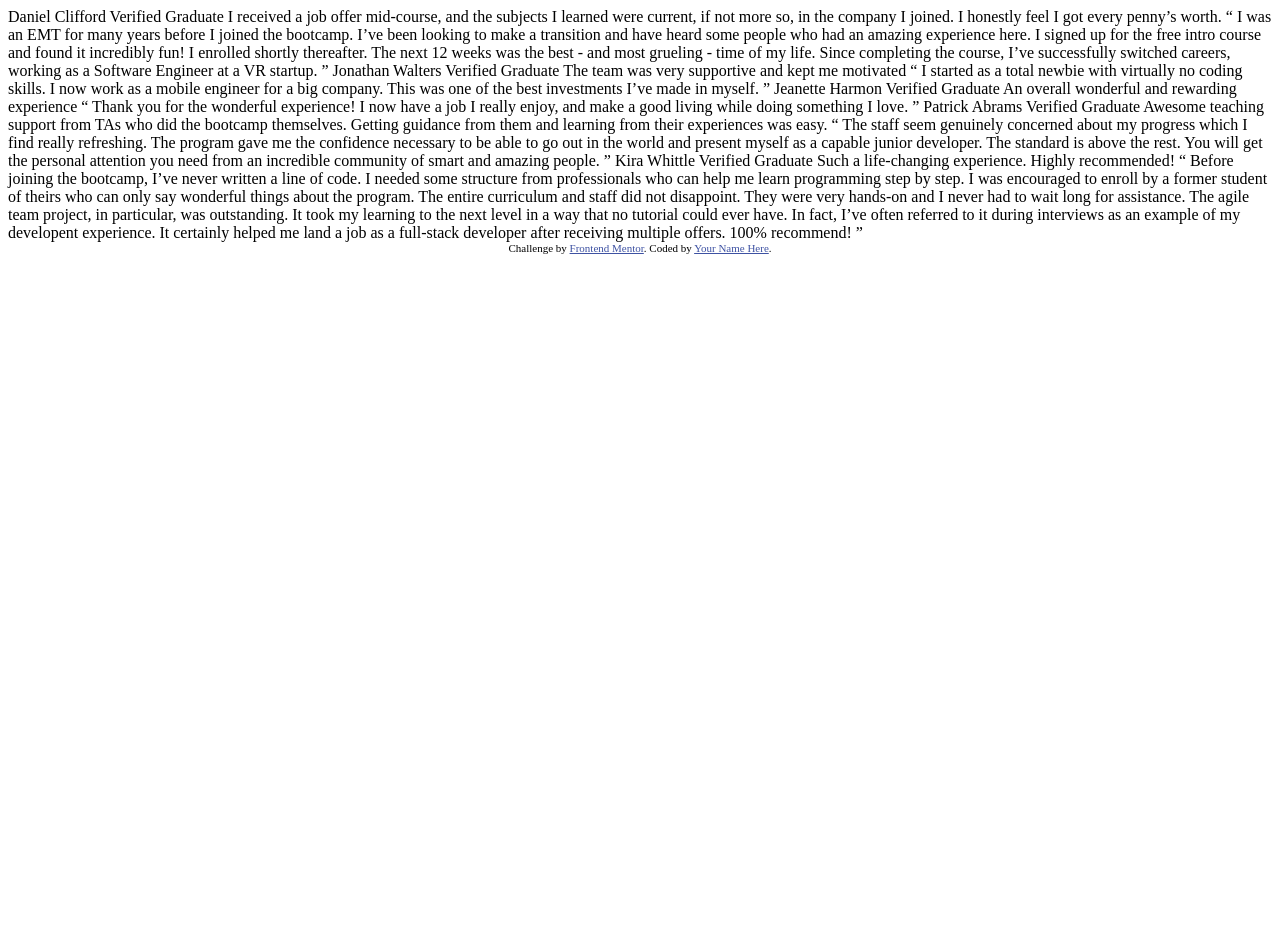
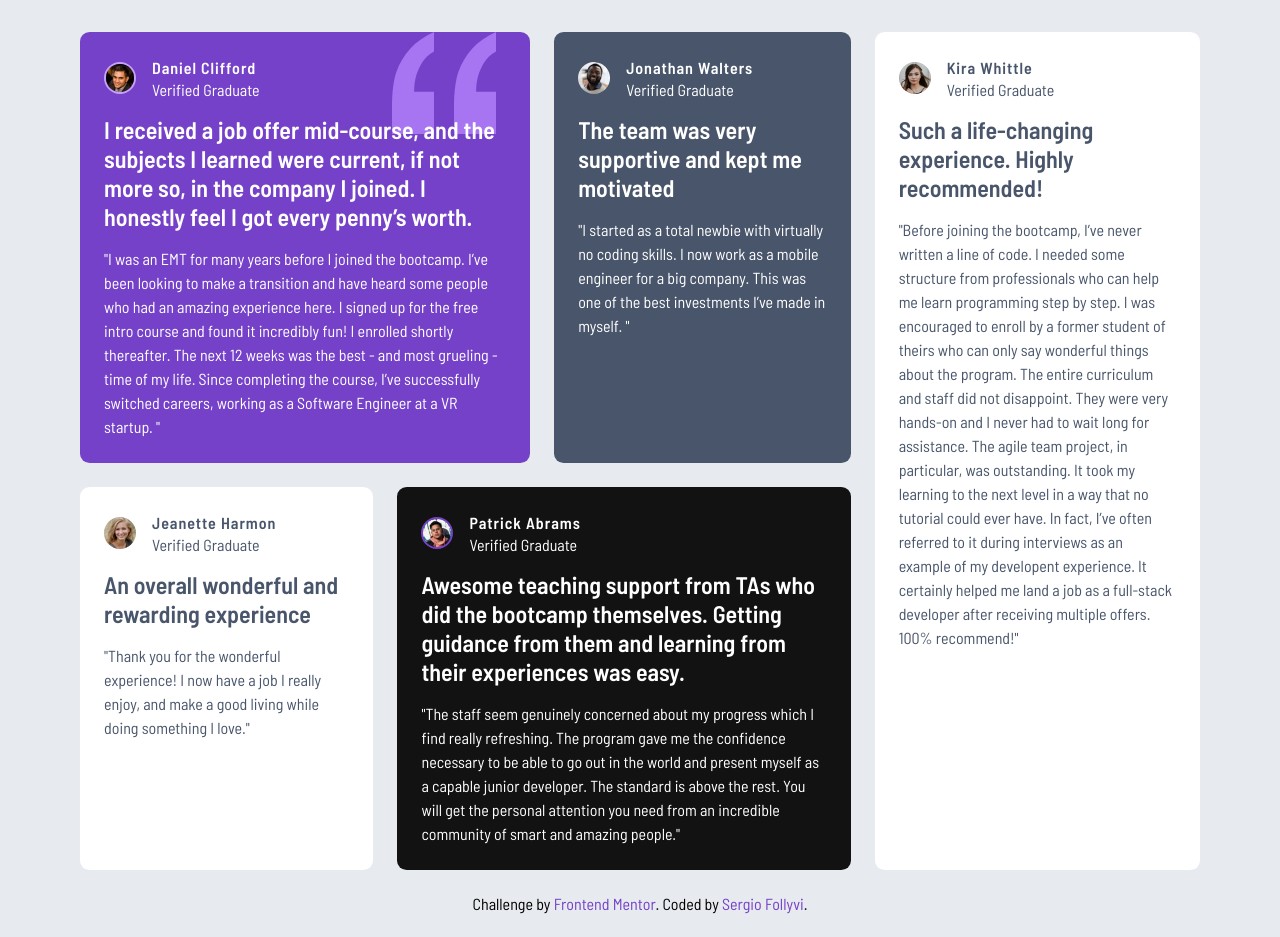
Before and after one commit to serfoll/fm-testimonial-grid-section, a plain HTML site: page index.html in a window 1280 px wide. Before the commit the page ends 800 px from the top, so only its background shows below. Drawn offline with Linux system fonts and the light colour scheme.

Commit message:
challenge complete

```diff
--- /dev/null
+++ b/css/reset.css
@@ -0,0 +1,17 @@
+*,
+*::before,
+*::after {
+  box-sizing: border-box;
+  margin: 0;
+  padding: 0;
+}
+
+img {
+  display: block;
+  width: 100%;
+}
+
+a,
+a:visited {
+  text-decoration: none;
+}
--- /dev/null
+++ b/css/style.css
@@ -0,0 +1,199 @@
+:root {
+  --clr-neutral-100: hsl(0, 0%, 100%);
+  --clr-neutral-92: hsl(214, 17%, 92%);
+  --clr-neutral-81: hsl(0, 0%, 81%);
+  --clr-neutral-45: hsl(224, 10%, 45%);
+  --clr-neutral-35: hsl(217, 19%, 35%);
+  --clr-neutral-7: hsl(0, 0%, 7%);
+
+  --clr-blue-14: hsl(219, 29%, 14%);
+
+  --clr-primary-95: hsl(260, 100%, 95%);
+  --clr-primary-80: hsl(264, 82%, 80%);
+  --clr-primary-52: hsl(263, 55%, 52%);
+
+  /* dimensions */
+
+  --d-xl: 2rem; /* 32px */
+  --d-lg: 1.75rem; /* 28px */
+  --d-md: 1.5rem; /* 24px */
+  --d-sm: 1rem; /* 16px */
+  --d-xs: 0.88rem; /* 14px */
+  --d-2-xs: 0.6rem; /* 10px */
+
+  /* spacings */
+  --spaing-xl: var(--d-xl);
+  --spaing-md: var(--d-md);
+  --spaing-sm: var(--d-sm);
+
+  /* borders */
+  --b-sm-primary-52: 0.18rem solid var(--clr-primary-52);
+  --b-sm-primary-80: 0.18rem solid var(--clr-primary-80);
+
+  --br-round: 100vw;
+  --br-md: var(--d-md);
+  --br-2-xs: var(--d-2-xs);
+
+  /* Typography */
+  --ff: 'Barlow Semi Condensed', sans-serif;
+}
+
+body {
+  font-family: var(--ff);
+  background-color: var(--clr-neutral-92);
+  block-size: 100vh;
+  display: grid;
+  align-items: center;
+  justify-items: center;
+  padding-block: var(--spaing-xl);
+}
+
+/* UTILITIES */
+.bg-clr-primary-95 {
+  background-color: var(--clr-primary-52);
+}
+
+.bg-clr-neutral-35 {
+  background-color: var(--clr-neutral-35);
+}
+
+.bg-clr-neutral-7 {
+  background-color: var(--clr-neutral-7);
+}
+
+.bg-clr-neutral-100 {
+  background-color: var(--clr-neutral-100);
+}
+
+.clr-neutral-7 {
+  counter-reset: var(--clr-neutral-7);
+}
+
+.b-sm-solid-primary-80 {
+  border: var(--b-sm-primary-80);
+}
+
+.b-sm-solid-primary-52 {
+  border: var(--b-sm-primary-52);
+}
+
+.grid-area-one {
+  grid-area: one;
+}
+
+.grid-area-two {
+  grid-area: two;
+}
+
+.grid-area-three {
+  grid-area: three;
+}
+
+.grid-area-four {
+  grid-area: four;
+}
+
+.grid-area-five {
+  grid-area: five;
+}
+
+.text-heading-2 {
+  font-weight: 600;
+  letter-spacing: 0.06rem;
+  font-size: clamp(var(--d-sm), 3vw, var(--d-xs));
+}
+
+.text-caption {
+  font: var(--text-caption);
+}
+
+/* COMPOSITION */
+.cards-grid {
+  display: grid;
+  inline-size: min(90%, 70rem);
+  gap: var(--spaing-md);
+  grid-template-areas:
+    'one'
+    'two'
+    'three'
+    'four'
+    'five';
+
+  @media (32rem <= width <= 64rem) {
+    grid-template-areas:
+      'one one'
+      'two five'
+      'three five'
+      'four four';
+  }
+
+  @media (width > 64rem) {
+    grid-template-areas:
+      'one one two five'
+      'three four four five';
+  }
+}
+
+/* BLOCKS */
+.card {
+  border-radius: var(--br-2-xs);
+  padding: var(--spaing-md);
+  color: var(--clr-neutral-100);
+
+  > * + * {
+    margin-block-start: var(--d-sm);
+  }
+
+  &:not([class*='bg-clr']) {
+    background-color: var(--clr-neutral-100);
+    color: var(--clr-neutral-35);
+  }
+
+  &.quote {
+    background-image: url('../images/bg-pattern-quotation.svg');
+    background-repeat: no-repeat;
+    background-position: top right 10%;
+  }
+}
+
+.pfp {
+  display: flex;
+  align-items: center;
+  gap: var(--spaing-sm);
+
+  figcaption {
+    line-height: 1.5;
+  }
+
+  img {
+    inline-size: var(--d-xl);
+    aspect-ratio: 1;
+    border-radius: var(--br-round);
+  }
+}
+
+.card {
+  h2 {
+    font: var(--text-heading);
+    font-weight: 600;
+    font-size: clamp(var(--d-sm), 3vw, var(--d-md));
+  }
+
+  p {
+    font: var(--text-body);
+    line-height: 1.5;
+  }
+}
+
+.attribution {
+  padding-block: var(--spaing-md);
+
+  a {
+    color: var(--clr-primary-52);
+
+    &:hover,
+    &:active {
+      color: var(--clr-primary-80);
+    }
+  }
+}
--- a/index.html
+++ b/index.html
@@ -1,76 +1,161 @@
 <!DOCTYPE html>
 <html lang="en">
-<head>
-  <meta charset="UTF-8">
-  <meta name="viewport" content="width=device-width, initial-scale=1.0"> <!-- displays site properly based on user's device -->
+  <head>
+    <meta charset="UTF-8" />
+    <meta name="viewport" content="width=device-width, initial-scale=1.0" />
 
-  <link rel="icon" type="image/png" sizes="32x32" href="./images/favicon-32x32.png">
+    <link
+      rel="icon"
+      type="image/png"
+      sizes="32x32"
+      href="./images/favicon-32x32.png"
+    />
+    <link
+      href="https://fonts.googleapis.com/css2?family=Barlow+Semi+Condensed:ital,wght@0,100;0,200;0,300;0,400;0,500;0,600;0,700;0,800;0,900;1,100;1,200;1,300;1,400;1,500;1,600;1,700;1,800;1,900&display=swap"
+      rel="stylesheet"
+    />
+    <link rel="stylesheet" href="./css/reset.css" />
+    <link rel="stylesheet" href="./css/style.css" />
+    <title>Frontend Mentor | Testimonial Grid Section</title>
+  </head>
+  <body>
+    <main class="cards-grid">
+      <article class="card quote grid-area-one bg-clr-primary-95">
+        <figure class="pfp">
+          <img
+            class="b-sm-solid-primary-80"
+            src="./images/image-daniel.jpg"
+            alt=""
+          />
+          <div>
+            <figcaption>
+              <span class="text-heading-2">Daniel Clifford</span>
+            </figcaption>
+            <span class="text-caption">Verified Graduate</span>
+          </div>
+        </figure>
+        <h2>
+          I received a job offer mid-course, and the subjects I learned were
+          current, if not more so, in the company I joined. I honestly feel I
+          got every penny’s worth.
+        </h2>
+        <p>
+          <span>&quot;</span>I was an EMT for many years before I joined the
+          bootcamp. I’ve been looking to make a transition and have heard some
+          people who had an amazing experience here. I signed up for the free
+          intro course and found it incredibly fun! I enrolled shortly
+          thereafter. The next 12 weeks was the best - and most grueling - time
+          of my life. Since completing the course, I’ve successfully switched
+          careers, working as a Software Engineer at a VR startup.
+          <span>&quot;</span>
+        </p>
+      </article>
 
-  <title>Frontend Mentor | [Challenge Name Here]</title>
+      <article class="card grid-area-two bg-clr-neutral-35">
+        <figure class="pfp">
+          <img src="./images/image-jonathan.jpg" alt="" />
+          <div>
+            <figcaption>
+              <span class="text-heading-2">Jonathan Walters</span>
+            </figcaption>
+            <span class="text-caption">Verified Graduate</span>
+          </div>
+        </figure>
+        <h2>The team was very supportive and kept me motivated</h2>
+        <p>
+          <span>&quot;</span>I started as a total newbie with virtually no
+          coding skills. I now work as a mobile engineer for a big company. This
+          was one of the best investments I’ve made in myself.
+          <span>&quot;</span>
+        </p>
+      </article>
 
-  <!-- Feel free to remove these styles or customise in your own stylesheet 👍 -->
-  <style>
-    .attribution { font-size: 11px; text-align: center; }
-    .attribution a { color: hsl(228, 45%, 44%); }
-  </style>
-</head>
-<body>
-  Daniel Clifford
-  Verified Graduate
+      <article class="card grid-area-three">
+        <figure class="pfp">
+          <img src="./images/image-jeanette.jpg" alt="" />
+          <div>
+            <figcaption>
+              <span class="text-heading-2">Jeanette Harmon</span>
+            </figcaption>
+            <span class="text-caption">Verified Graduate</span>
+          </div>
+        </figure>
+        <h2>An overall wonderful and rewarding experience</h2>
+        <p>
+          <span>&quot;</span>Thank you for the wonderful experience! I now have
+          a job I really enjoy, and make a good living while doing something I
+          love.<span>&quot;</span>
+        </p>
+      </article>
 
-  I received a job offer mid-course, and the subjects I learned were current, if not more so,
-  in the company I joined. I honestly feel I got every penny’s worth.
+      <article class="card grid-area-four bg-clr-neutral-7">
+        <figure class="pfp">
+          <img
+            class="b-sm-solid-primary-52"
+            src="./images/image-patrick.jpg"
+            alt=""
+          />
+          <div>
+            <figcaption>
+              <span class="text-heading-2">Patrick Abrams</span>
+            </figcaption>
+            <span class="text-caption">Verified Graduate</span>
+          </div>
+        </figure>
+        <h2>
+          Awesome teaching support from TAs who did the bootcamp themselves.
+          Getting guidance from them and learning from their experiences was
+          easy.
+        </h2>
+        <p>
+          <span>&quot;</span>The staff seem genuinely concerned about my
+          progress which I find really refreshing. The program gave me the
+          confidence necessary to be able to go out in the world and present
+          myself as a capable junior developer. The standard is above the rest.
+          You will get the personal attention you need from an incredible
+          community of smart and amazing people.<span>&quot;</span>
+        </p>
+      </article>
 
-  “ I was an EMT for many years before I joined the bootcamp. I’ve been looking to make a
-  transition and have heard some people who had an amazing experience here. I signed up
-  for the free intro course and found it incredibly fun! I enrolled shortly thereafter.
-  The next 12 weeks was the best - and most grueling - time of my life. Since completing
-  the course, I’ve successfully switched careers, working as a Software Engineer at a VR startup. ”
+      <article class="card grid-area-five">
+        <figure class="pfp">
+          <img src="./images/image-kira.jpg" alt="" />
+          <div>
+            <figcaption>
+              <span class="text-heading-2">Kira Whittle </span>
+            </figcaption>
+            <span class="text-caption">Verified Graduate</span>
+          </div>
+        </figure>
+        <h2>Such a life-changing experience. Highly recommended!</h2>
+        <p>
+          <span>&quot;</span>Before joining the bootcamp, I’ve never written a
+          line of code. I needed some structure from professionals who can help
+          me learn programming step by step. I was encouraged to enroll by a
+          former student of theirs who can only say wonderful things about the
+          program. The entire curriculum and staff did not disappoint. They were
+          very hands-on and I never had to wait long for assistance. The agile
+          team project, in particular, was outstanding. It took my learning to
+          the next level in a way that no tutorial could ever have. In fact,
+          I’ve often referred to it during interviews as an example of my
+          developent experience. It certainly helped me land a job as a
+          full-stack developer after receiving multiple offers. 100%
+          recommend!<span>&quot;</span>
+        </p>
+      </article>
+    </main>
 
-  Jonathan Walters
-  Verified Graduate
-
-  The team was very supportive and kept me motivated
-
-  “ I started as a total newbie with virtually no coding skills. I now work as a mobile engineer
-  for a big company. This was one of the best investments I’ve made in myself. ”
-
-  Jeanette Harmon
-  Verified Graduate
-
-  An overall wonderful and rewarding experience
-
-  “ Thank you for the wonderful experience! I now have a job I really enjoy, and make a good living
-  while doing something I love. ”
-
-  Patrick Abrams
-  Verified Graduate
-
-  Awesome teaching support from TAs who did the bootcamp themselves. Getting guidance from them and
-  learning from their experiences was easy.
-
-  “ The staff seem genuinely concerned about my progress which I find really refreshing. The program
-  gave me the confidence necessary to be able to go out in the world and present myself as a capable
-  junior developer. The standard is above the rest. You will get the personal attention you need from
-  an incredible community of smart and amazing people. ”
-
-  Kira Whittle
-  Verified Graduate
-
-  Such a life-changing experience. Highly recommended!
-
-  “ Before joining the bootcamp, I’ve never written a line of code. I needed some structure from
-  professionals who can help me learn programming step by step. I was encouraged to enroll by a former
-  student of theirs who can only say wonderful things about the program. The entire curriculum and staff
-  did not disappoint. They were very hands-on and I never had to wait long for assistance. The agile team
-  project, in particular, was outstanding. It took my learning to the next level in a way that no tutorial
-  could ever have. In fact, I’ve often referred to it during interviews as an example of my developent
-  experience. It certainly helped me land a job as a full-stack developer after receiving multiple offers.
-  100% recommend! ”
-
-  <div class="attribution">
-    Challenge by <a href="https://www.frontendmentor.io?ref=challenge" target="_blank">Frontend Mentor</a>.
-    Coded by <a href="#">Your Name Here</a>.
-  </div>
-</body>
+    <footer class="attribution text-caption clr-neutral-7">
+      Challenge by
+      <a
+        rel="norefferer noopener"
+        href="https://www.frontendmentor.io?ref=challenge"
+        target="_blank"
+        >Frontend Mentor</a
+      >. Coded by
+      <a rel="norefferer noopener" href="https://xergio.me" target="_blank"
+        >Sergio Follyvi</a
+      >.
+    </footer>
+  </body>
 </html>
```
Also changed, not shown: screenshots/desktop.png (added), screenshots/mobile.png (added), screenshots/tablet.png (added), 2 other files.
